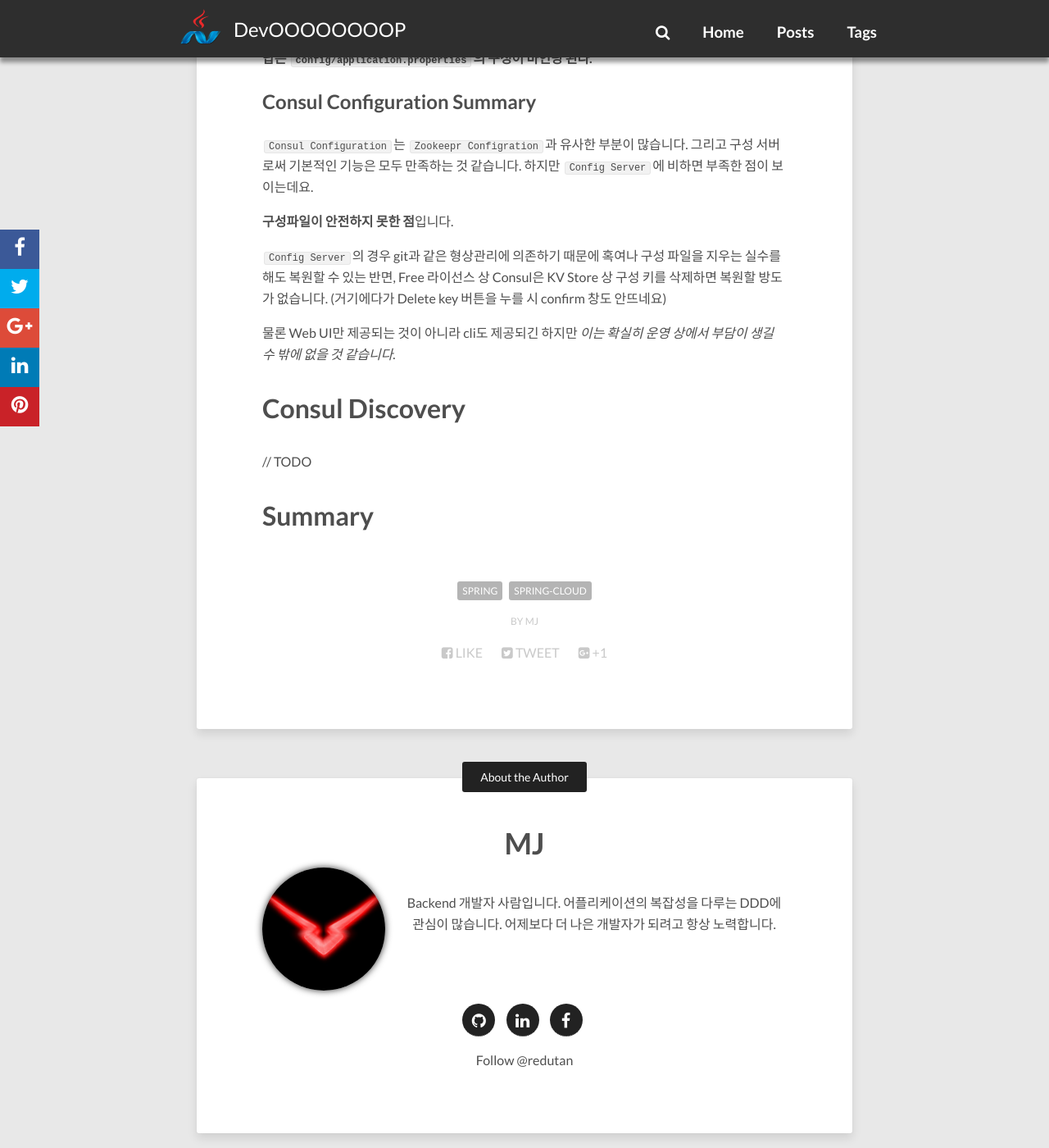
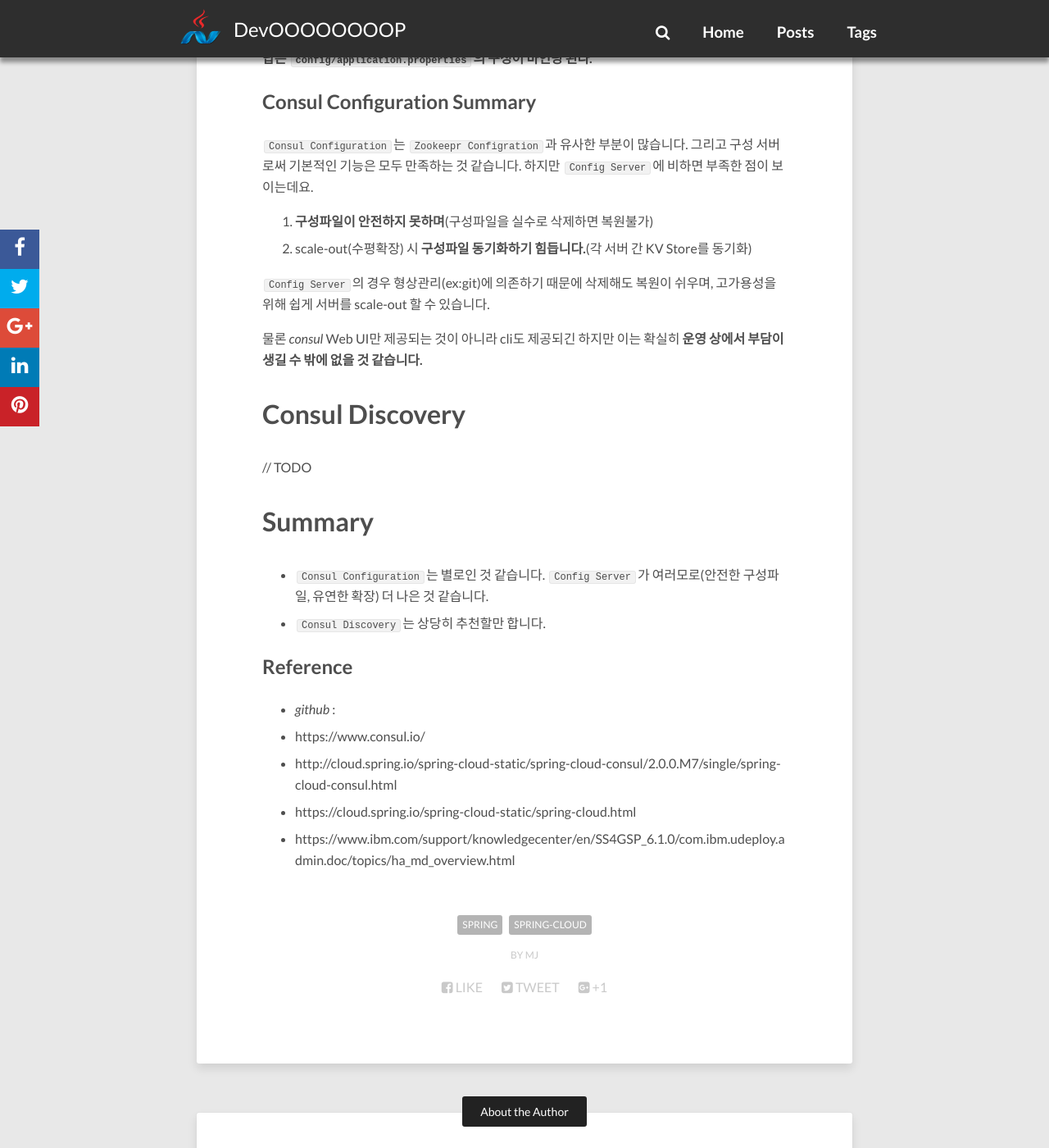
Before and after one commit to redutan/redutan.github.io, a Jekyll site: the page built from _posts/2018/2018-04-13-spring-cloud-consul.markdown, in a window 1280 px wide and 1400 px high, scrolled down 5097 px. Shown: the whole window at 82% size. Built offline with Jekyll 4.4.1, drawn with Linux system fonts in a browser that asks for light colours; nearby versions of some CDN libraries; comment, search, counter and statistics services are not loaded; some of the changed text lies outside the part shown.

Commit message:
Update "Spring Cloud Consul"

```diff
--- a/_posts/2018/2018-04-13-spring-cloud-consul.markdown
+++ b/_posts/2018/2018-04-13-spring-cloud-consul.markdown
@@ -23,7 +23,7 @@ Consul은 인프라 전체에서 서비스를 발견하고 구성하는 도구
 * Multi Datacenter : SPoF 예방
 
 [Consul](https://www.consul.io/)은 예전부터 spring-cloud 적용할 시 관심이 가던 컴포넌트 였었습니다.
-하지만 config는 `config-server`(git or svn), discovery는 `eureka-server` 를 주로 이용했었기 때문에 상대적으로 관심이 멀었지요.
+하지만 config는 `Config Server`(git or svn), discovery는 `Eureka Server` 를 주로 이용했었기 때문에 상대적으로 관심이 멀었지요.
 
 그러던 중 팀을 옮기고 신규 프로젝트를 kickoff 함에 있어서 discovery와 config 서비스를 도입하면 어떠냐고 했다가 이에 관심을 가지는 `콤틴` 덕분에 *consul* 에도 관심이 생기기 시작했습니다.
 
@@ -146,7 +146,7 @@ CommandLineRunner init(@Value("${message.hello:Not found message!!}") String hel
 {% endhighlight %}
 
 * 위 상황에서 `ConsulServiceAppliation`을 `dev` 프로필로 기동시키면 `Hello Consul dev` 로그를 확인할 수 있다.
-* 기존에 먼저 바인된 구성에 중복되는 키가 있으면 무조건 덮어쓰게 되며, 없으면 기존 구성을 그대로 사용한다.
+* 기존에 먼저 바인된 구성에 중복되는 키가 있으면 무조건 덮어쓰게 되며, 없으면 기존 구성을 그대로 사용합니다.
 
 ### properties VS yml
 
@@ -159,14 +159,26 @@ CommandLineRunner init(@Value("${message.hello:Not found message!!}") String hel
 `Consul Configuration`는 `Zookeepr Configration`과 유사한 부분이 많습니다. 그리고 구성 서버로써 기본적인 기능은 모두 만족하는 것 같습니다.
 하지만 `Config Server`에 비하면 부족한 점이 보이는데요.
 
-**구성파일이 안전하지 못한 점**입니다.
+1. **구성파일이 안전하지 못하며**(구성파일을 실수로 삭제하면 복원불가)
+2. scale-out(수평확장) 시 **구성파일 동기화하기 힘듭니다.**(각 서버 간 KV Store를 동기화)
 
-`Config Server`의 경우 git과 같은 형상관리에 의존하기 때문에 혹여나 구성 파일을 지우는 실수를 해도 복원할 수 있는 반면, Free 라이선스 상 Consul은 KV Store 상 구성 키를 삭제하면 복원할 방도가 없습니다. (거기에다가 Delete key 버튼을 누를 시 confirm 창도 안뜨네요)
+`Config Server`의 경우 형상관리(ex:git)에 의존하기 때문에 삭제해도 복원이 쉬우며, 고가용성을 위해 쉽게 서버를 scale-out 할 수 있습니다.
 
-물론 Web UI만 제공되는 것이 아니라 cli도 제공되긴 하지만 *이는 확실히 운영 상에서 부담이 생길 수 밖에 없을 것 같습니다.*
+물론 *consul* Web UI만 제공되는 것이 아니라 cli도 제공되긴 하지만 이는 확실히 **운영 상에서 부담이 생길 수 밖에 없을 것 같습니다.**
 
 # Consul Discovery
 
 // TODO
 
 # Summary
+
+* `Consul Configuration`는 별로인 것 같습니다. `Config Server`가 여러모로(안전한 구성파일, 유연한 확장) 더 나은 것 같습니다.
+* `Consul Discovery`는 상당히 추천할만 합니다.
+
+## Reference
+
+* *github* :
+* https://www.consul.io/
+* http://cloud.spring.io/spring-cloud-static/spring-cloud-consul/2.0.0.M7/single/spring-cloud-consul.html
+* https://cloud.spring.io/spring-cloud-static/spring-cloud.html
+* https://www.ibm.com/support/knowledgecenter/en/SS4GSP_6.1.0/com.ibm.udeploy.admin.doc/topics/ha_md_overview.html
```
